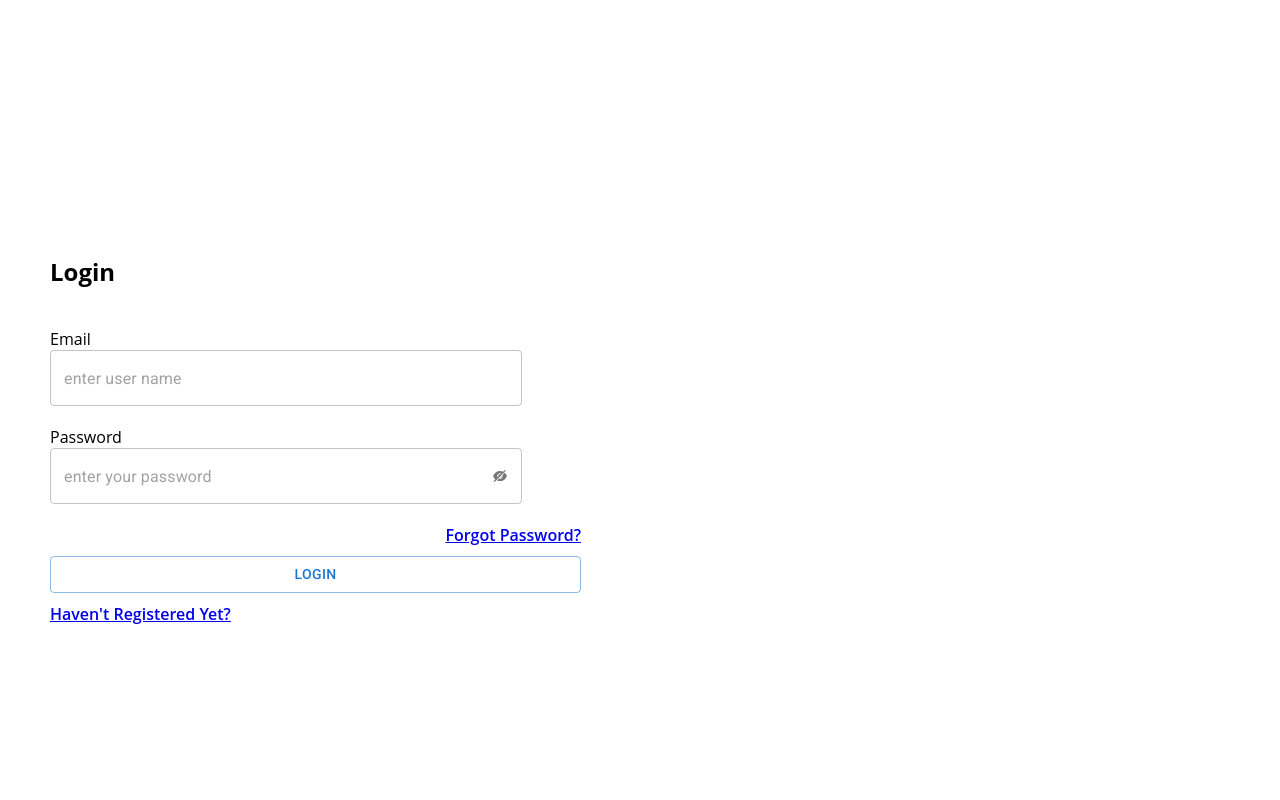
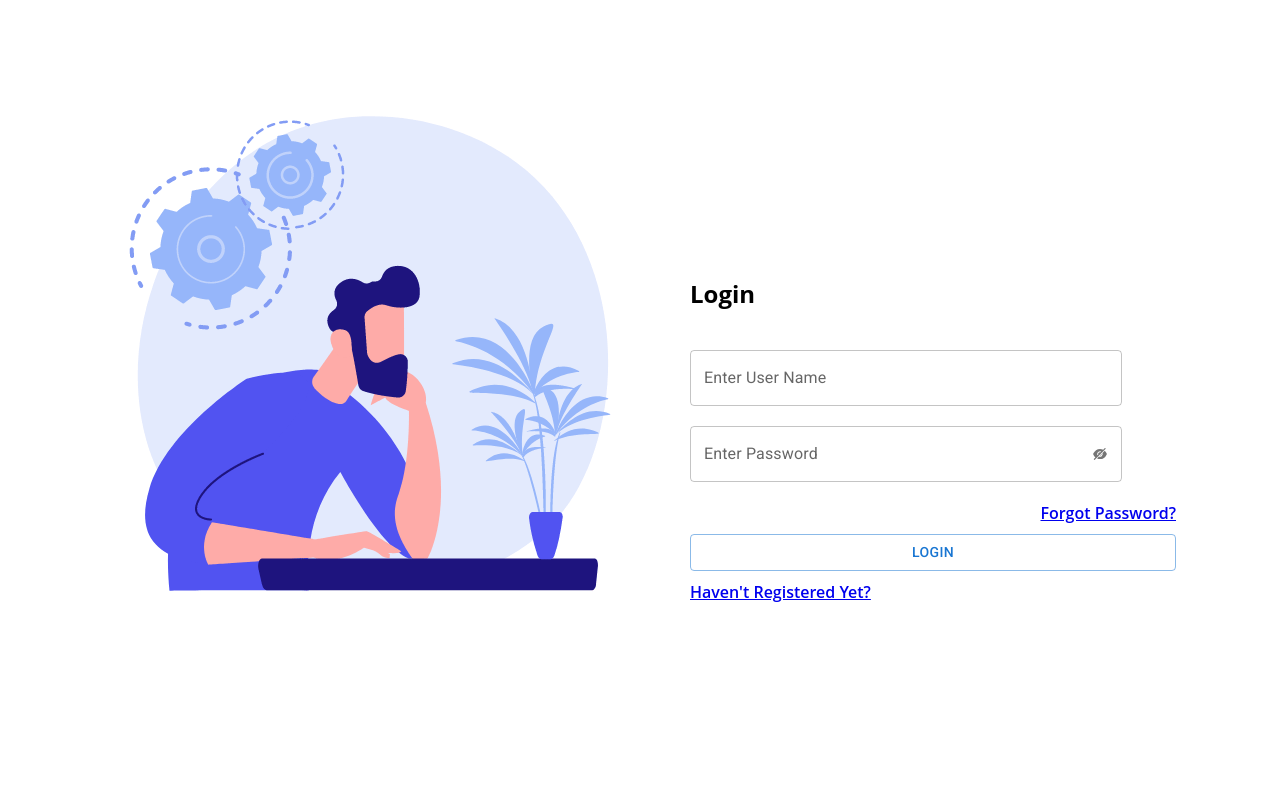
Before and after one commit to Arun3sh/admin-dashboard, a React (Create React App) app: page /login in a window 1280 px wide. Shown: the top 800 px of the page. Built offline with nearby package versions, Linux system fonts and the light colour scheme.

Commit message:
illustration container

```diff
--- a/src/user components/Login.js
+++ b/src/user components/Login.js
@@ -3,6 +3,7 @@ import { Link } from 'react-router-dom';
 import { useHistory } from 'react-router-dom';
 import { AiFillEyeInvisible } from 'react-icons/ai';
 import { InputAdornment } from '@mui/material';
+import illu from './../styles/thinkIllustration.gif';
 
 export function Login({ login, setLogin, user, setUser, userName, setUserName }) {
 	const history = useHistory();
@@ -14,24 +15,32 @@ export function Login({ login, setLogin, user, setUser, userName, setUserName })
 	};
 	return (
 		<div className="login-wrapper">
+			{/* Illustration Container */}
+			<div className="row-illustration">
+				<img src={illu} alt="Illustration" aria-label="Think image" />
+			</div>
+
+			{/* Login Container */}
 			<div className="row-login">
 				<div className="login-heading">
 					<h2>Login</h2>
 				</div>
 				<div className="email-container">
-					<label>Email</label>
 					<TextField
+						id="outlined-basic"
+						variant="outlined"
 						className="email-textfield"
-						placeholder="enter user name"
+						label="Enter User Name"
 						onChange={(e) => setUserName(e.target.value)}
 					/>
 				</div>
 				<div className="password-container">
-					<label>Password</label>
 					<TextField
+						id="outlined-basic"
+						variant="outlined"
 						className="password-textfield"
 						type="password"
-						placeholder="enter your password"
+						label="Enter Password"
 						// onChangeCapture={(e) => setUserName(e.target.value)}
 						InputProps={{
 							endAdornment: (
@@ -58,7 +67,6 @@ export function Login({ login, setLogin, user, setUser, userName, setUserName })
 					</div>
 				</div>
 			</div>
-			<div className="row-illustration"></div>
 		</div>
 	);
 }
```
